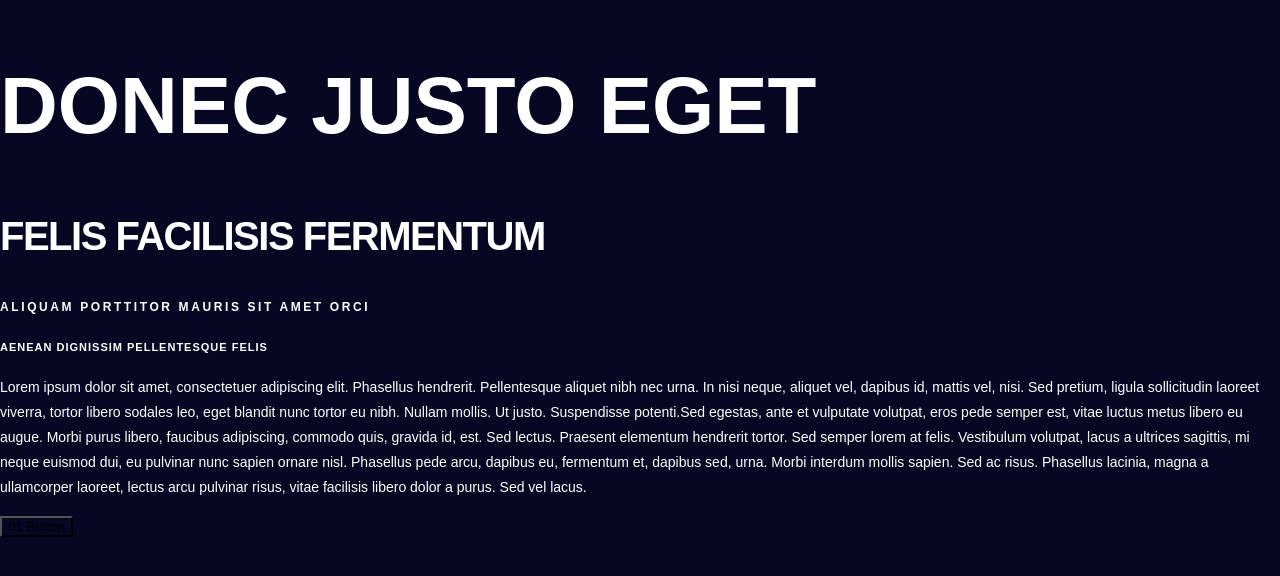
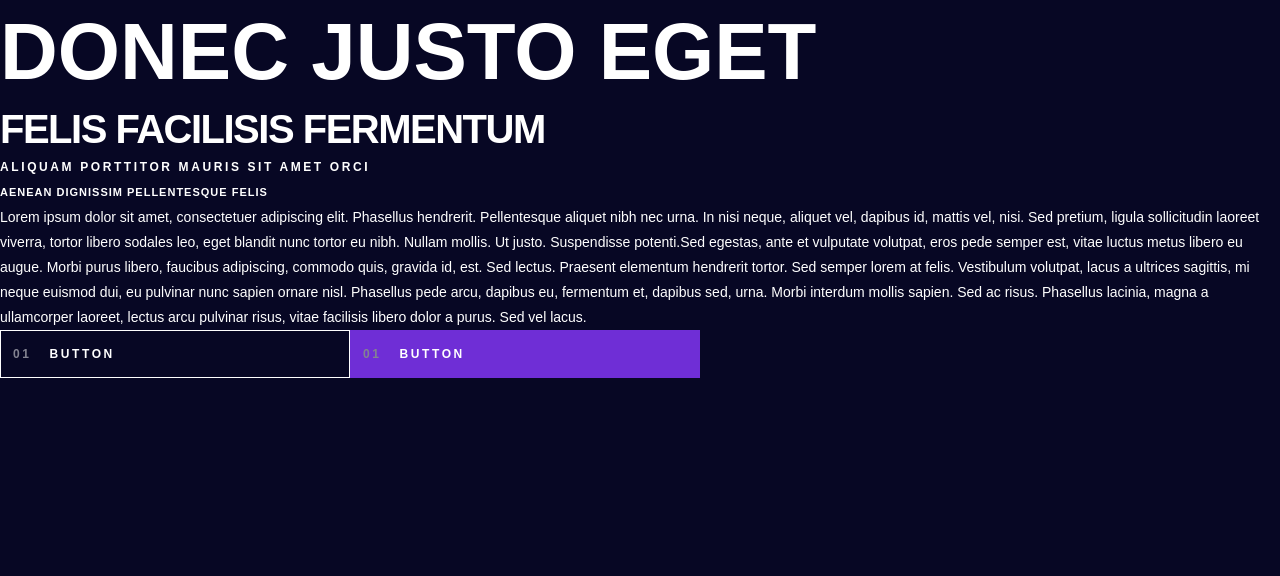
Before and after one commit to rparias/planets-fact-site, a React (Create React App) app: page / in a window 1280 px wide. Shown: the top 576 px of the page. Built offline with nearby package versions, Linux system fonts and the light colour scheme.

Commit message:
Finishes button component

```diff
--- a/src/App.js
+++ b/src/App.js
@@ -1,6 +1,6 @@
 import React from 'react'
 import Button from './components/shared/Button'
-import GlobalStyle from './globalStyles'
+import GlobalStyle, { COLORS } from './globalStyles'
 
 function App() {
   return (
@@ -24,6 +24,7 @@ function App() {
         vel lacus.
       </p>
       <Button />
+      <Button activeColor={COLORS.earth} />
     </>
   )
 }
--- a/src/components/shared/Button/index.js
+++ b/src/components/shared/Button/index.js
@@ -3,28 +3,43 @@ import PropTypes from 'prop-types'
 import styled from 'styled-components'
 import { COLORS } from '../../../globalStyles'
 
-const Button = ({ text, isActive, color, number }) => {
+const Button = ({ text, activeColor, number }) => {
   const padNumber = (number = 1) => String(number).padStart(2, '0')
 
   return (
-    <ButtonWrapper className={isActive && 'active'} color={color}>
-      {padNumber(number)} {text || 'Button'}
+    <ButtonWrapper className={activeColor && 'active-color'} activeColor={activeColor}>
+      <span>{padNumber(number)}</span> {text || 'Button'}
     </ButtonWrapper>
   )
 }
 
 const ButtonWrapper = styled.button`
-  background-color: ${(props) => props.color || COLORS.background};
+  background-color: ${COLORS.background};
+  width: 350px;
+  height: 48px;
+  border: 0.5px solid ${COLORS.text};
+  text-align: start;
+
+  span {
+    color: ${COLORS.lightGray};
+    margin: 28px 12px;
+  }
+
+  &.active-color {
+    background-color: ${(props) => props.activeColor || COLORS.mercury};
+    border: 0.5px solid ${(props) => props.activeColor || COLORS.mercury};
+  }
 
   &:hover {
     background-color: ${COLORS.darkGray};
+    border: 0.5px solid ${COLORS.darkGray};
+    cursor: pointer;
   }
 `
 
 Button.propTypes = {
   text: PropTypes.string,
-  isActive: PropTypes.bool,
-  color: PropTypes.string,
+  activeColor: PropTypes.string,
   number: PropTypes.number
 }
 
--- a/src/globalStyles.js
+++ b/src/globalStyles.js
@@ -17,10 +17,13 @@ export const COLORS = {
 
 const GlobalStyle = createGlobalStyle`
 @import url('https://fonts.googleapis.com/css2?family=Antonio:wght@500&family=Spartan:wght@400;700&display=swap');
-  body {
+  * {
     margin: 0;
     padding: 0;
     color: ${COLORS.text};
+  }
+
+  body {
     background: ${COLORS.background};
     font-family: 'Spartan', sans-serif;
     font-size: 14px;
@@ -28,7 +31,7 @@ const GlobalStyle = createGlobalStyle`
     line-height: 25px;
   }
 
-  h1, h2, h3, h4 {
+  h1, h2, h3, h4, button {
     text-transform: uppercase;
   }
 
@@ -45,7 +48,7 @@ const GlobalStyle = createGlobalStyle`
     letter-spacing: -1.5px;
   }
 
-  h3 {
+  h3, button {
     font-family: 'Spartan', sans-serif;
     font-size: 12px;
     font-weight: 700;
```
Also changed, not shown: 1 other file (tests, documents, lock files or other folders).
